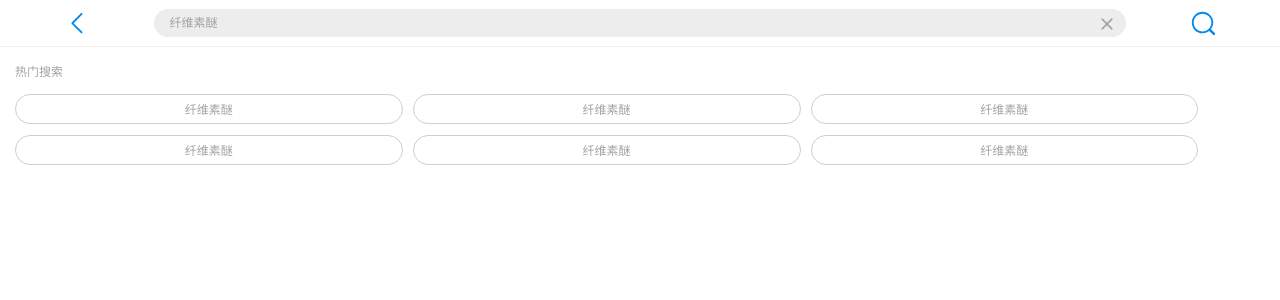
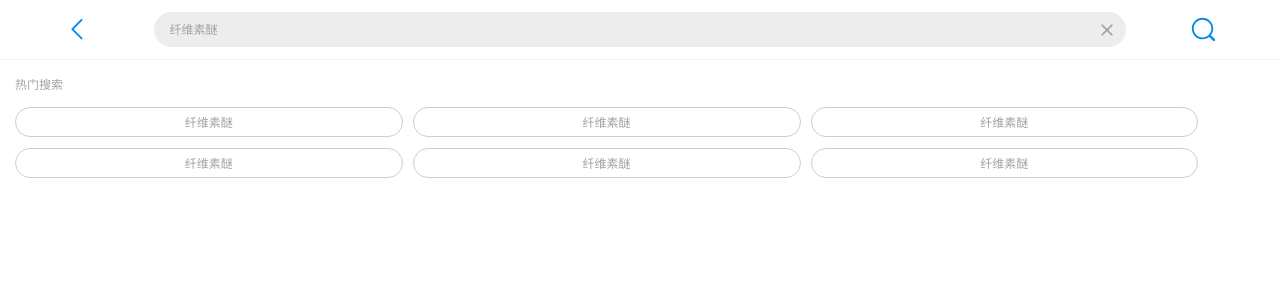
Before and after one commit to leafront/niuhuagong-webapp, a Vue app: page /search in a window 1280 px wide. Shown: the top 300 px of the page. Built offline with nearby package versions, Linux system fonts and the light colour scheme.

Commit message:
修改搜索条样式

```diff
--- a/src/components/search/searchBar.vue
+++ b/src/components/search/searchBar.vue
@@ -62,7 +62,7 @@
 
 	.search_close{
 
-		height: .58rem;
+		height: .7rem;
 
 		padding: 0 .25rem;
 
@@ -81,7 +81,9 @@
 
 	.search{
 
-		height: .94rem;
+		height: 1.2rem;
+
+		padding: .18rem 0;
 
 		display: flex;
 
@@ -95,11 +97,11 @@
 
 		padding-left:.32rem;
 
-		margin: .18rem 0;
-
 		border-radius: .44rem;
 
 		width: 76%;
+
+		height: .7rem;
 
 		background: #ededed;
 
@@ -109,9 +111,9 @@
 
 			width: 100%;
 
-			height:.56rem;
+			height:.7rem;
 
-			padding: .18rem 0;
+			padding: .2rem 0;
 
 		}
 
```
